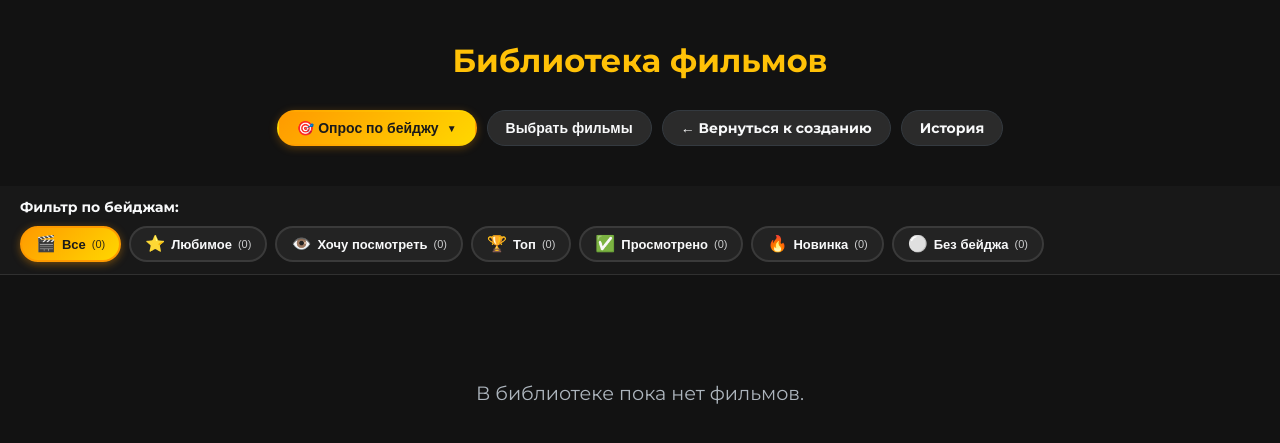
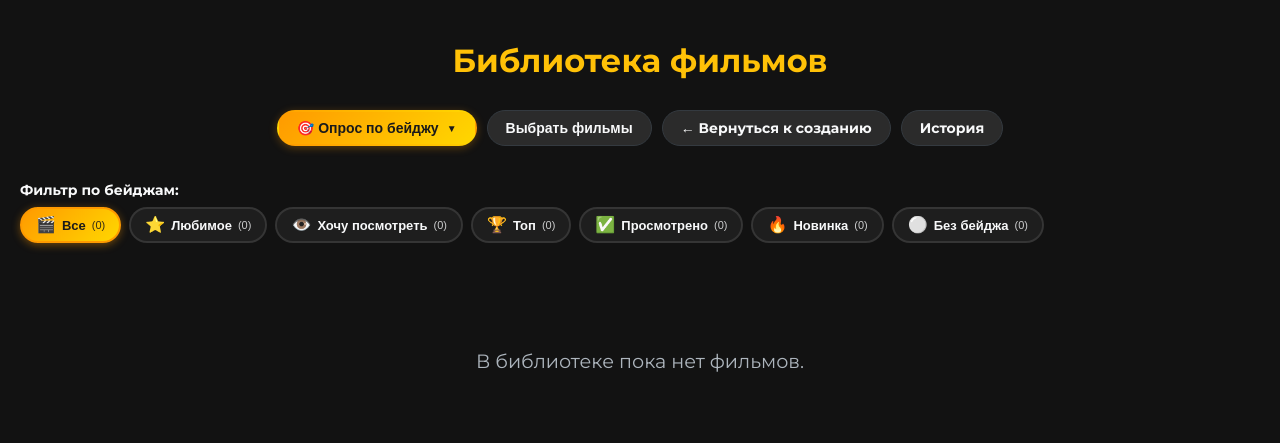
Before and after one commit to BogdanKuklenko/movie-lottery-selfhost, a Flask app: page /library in a window 1280 px wide. Shown: the top 443 px of the page. Run offline with Flask 3, Linux system fonts and the light colour scheme; data that the repository does not hold is empty.

Commit message:
!commit_message!

```diff
--- a/movie_lottery/static/css/base/_base.css
+++ b/movie_lottery/static/css/base/_base.css
@@ -128,7 +128,7 @@ header p {
     padding: 0;
 }
 .gallery-header {
-    padding: 20px 20px 10px 20px;
+    padding: 20px 20px 5px 20px;
     text-align: center;
     position: relative;
     z-index: 50;
--- a/movie_lottery/static/css/components/_buttons.css
+++ b/movie_lottery/static/css/components/_buttons.css
@@ -338,10 +338,8 @@ button:disabled {
 
 /* Панель фильтров по бейджам */
 .badge-filters-panel {
-    background: rgba(26, 26, 26, 0.95);
-    border-bottom: 1px solid rgba(255, 255, 255, 0.1);
-    padding: 12px 20px;
-    margin-bottom: 20px;
+    padding: 0 20px 10px 20px;
+    margin-bottom: 10px;
     position: relative;
     z-index: 10;
 }
@@ -350,7 +348,7 @@ button:disabled {
     color: #f8f9fa;
     font-size: 14px;
     font-weight: 600;
-    margin-bottom: 10px;
+    margin-bottom: 8px;
 }
 
 .badge-filters {
--- a/movie_lottery/static/js/pages/library.js
+++ b/movie_lottery/static/js/pages/library.js
@@ -451,8 +451,8 @@ document.addEventListener('DOMContentLoaded', () => {
                     Опрос будет доступен друзьям по ссылке в течение 24 часов.
                 </p>
                 <div style="display: flex; gap: 10px; margin-top: 20px;">
-                    <button class="secondary-button" id="cancel-badge-poll" style="flex: 1;">Отмена</button>
-                    <button class="cta-button" id="confirm-badge-poll" style="flex: 1;">Создать опрос</button>
+                    <button class="secondary-button" id="cancel-badge-poll" style="flex: 1; padding: 15px; margin: 0;">Отмена</button>
+                    <button class="cta-button" id="confirm-badge-poll" style="flex: 1; padding: 15px; margin: 0;">Создать опрос</button>
                 </div>
             `;
 
```
